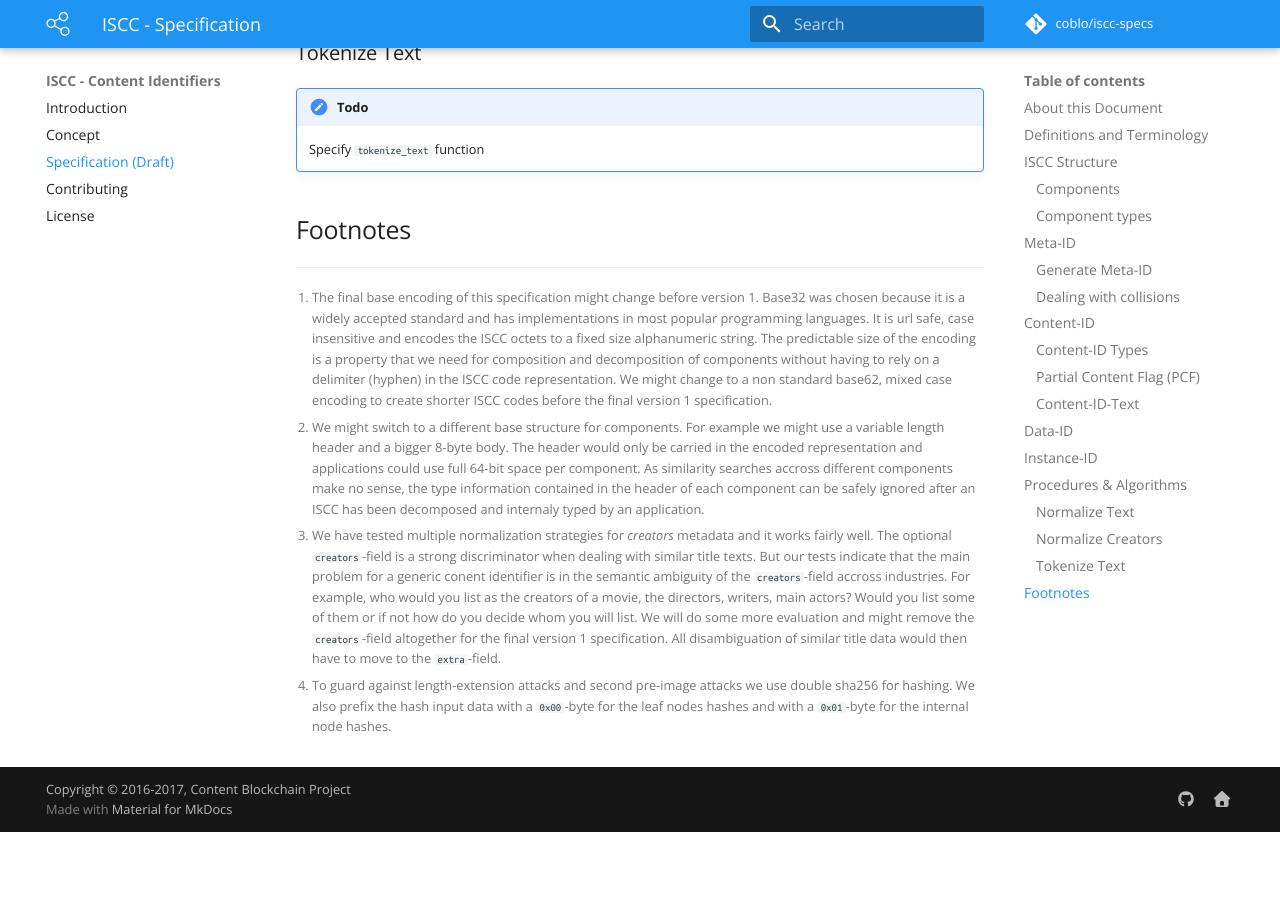
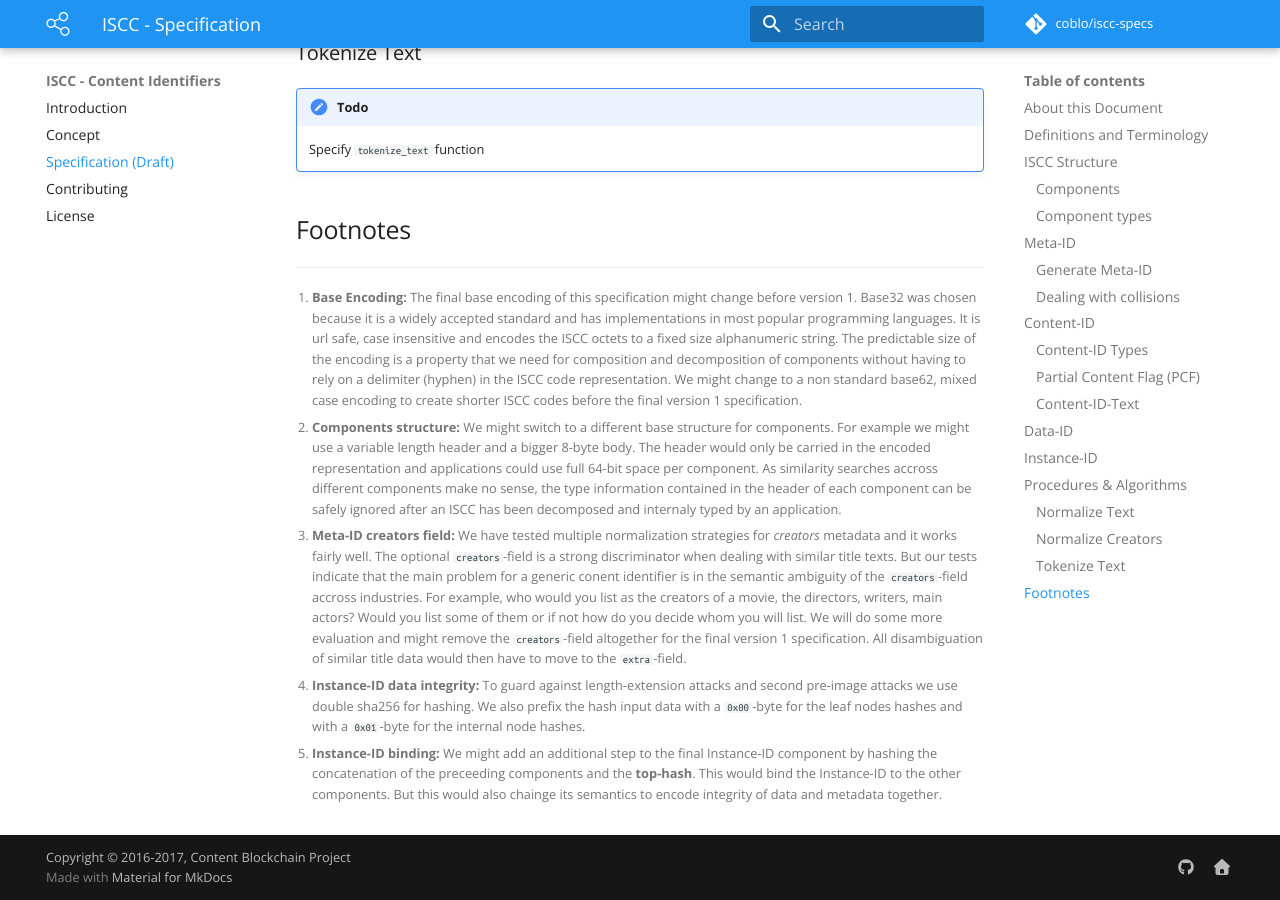
Before and after one commit to iscc/iscc-specs, an MkDocs documentation site: the page built from docs/specification.md, in a window 1280 px wide and 900 px high, scrolled down 8939 px. Built offline with MkDocs 1.6.1 and Material for MkDocs 9.7.7, drawn with Linux system fonts in a browser that asks for light colours; comment, search, counter and statistics services are not loaded; old or Windows-style settings are respelled for this version of MkDocs; before the commit the page ends 9771 px from its top, so only the background shows below that.

Commit message:
Footnote Instance-ID binding

```diff
--- a/docs/specification.md
+++ b/docs/specification.md
@@ -228,9 +230,11 @@ We define a text normalization function that is specific to our application. It
 
 ## Footnotes
 
-[^base32]: The final base encoding of this specification might change before version 1. Base32 was chosen because it is a widely accepted standard and has implementations in most popular programming languages. It is url safe, case insensitive and encodes the ISCC octets to a fixed size alphanumeric string. The predictable size of the encoding is a property that we need for composition and decomposition of components without having to rely on a delimiter (hyphen) in the ISCC code representation. We might change to a non standard base62, mixed case encoding to create shorter ISCC codes before the final version 1 specification.
+[^base32]: **Base Encoding:** The final base encoding of this specification might change before version 1. Base32 was chosen because it is a widely accepted standard and has implementations in most popular programming languages. It is url safe, case insensitive and encodes the ISCC octets to a fixed size alphanumeric string. The predictable size of the encoding is a property that we need for composition and decomposition of components without having to rely on a delimiter (hyphen) in the ISCC code representation. We might change to a non standard base62, mixed case encoding to create shorter ISCC codes before the final version 1 specification.
 
-[^component-length]: We might switch to a different base structure for components. For example we might use a variable length header and a bigger 8-byte body. The header would only be carried in the encoded representation and applications could use full 64-bit space per component. As similarity searches accross different components make no sense, the type information contained in the header of each component can be safely ignored after an ISCC has been decomposed and internaly typed by an application.
+[^component-length]: **Components structure:** We might switch to a different base structure for components. For example we might use a variable length header and a bigger 8-byte body. The header would only be carried in the encoded representation and applications could use full 64-bit space per component. As similarity searches accross different components make no sense, the type information contained in the header of each component can be safely ignored after an ISCC has been decomposed and internaly typed by an application.
 
-[^creators]: We have tested multiple normalization strategies for *creators* metadata and it works fairly well. The optional `creators`-field is a strong discriminator when dealing with similar title texts. But our tests indicate that the main problem for a generic conent identifier is in the semantic ambiguity of the `creators`-field accross industries. For example, who would you list as the creators of a movie, the directors, writers, main actors? Would you list some of them or if not how do you decide whom you will list. We will do some more evaluation and might remove the `creators`-field altogether for the final version 1 specification. All disambiguation of similar title data would then have to move to the `extra`-field.
-[^sha256d]: To guard against length-extension attacks and second pre-image attacks we use double sha256 for hashing. We also prefix the hash input data with a `0x00`-byte for the leaf nodes hashes and with a `0x01`-byte for the  internal node hashes.
+[^creators]: **Meta-ID creators field:** We have tested multiple normalization strategies for *creators* metadata and it works fairly well. The optional `creators`-field is a strong discriminator when dealing with similar title texts. But our tests indicate that the main problem for a generic conent identifier is in the semantic ambiguity of the `creators`-field accross industries. For example, who would you list as the creators of a movie, the directors, writers, main actors? Would you list some of them or if not how do you decide whom you will list. We will do some more evaluation and might remove the `creators`-field altogether for the final version 1 specification. All disambiguation of similar title data would then have to move to the `extra`-field.
+[^sha256d]: **Instance-ID data integrity:**  To guard against length-extension attacks and second pre-image attacks we use double sha256 for hashing. We also prefix the hash input data with a `0x00`-byte for the leaf nodes hashes and with a `0x01`-byte for the  internal node hashes.
+
+[^tophash]: **Instance-ID binding:** We might add an additional step to the final Instance-ID component by hashing the concatenation of the preceeding components and the **top-hash**. This would bind the Instance-ID to the other components. But this would also chainge its semantics to encode integrity of data and metadata together.
```
Also changed, not shown: other parts of docs/specification.md (+3 -1 lines).
